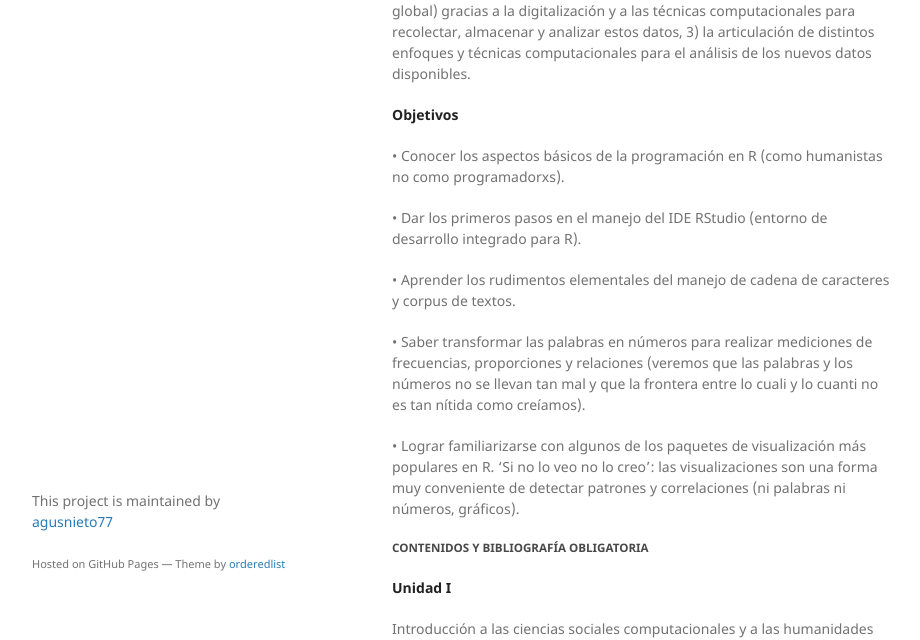
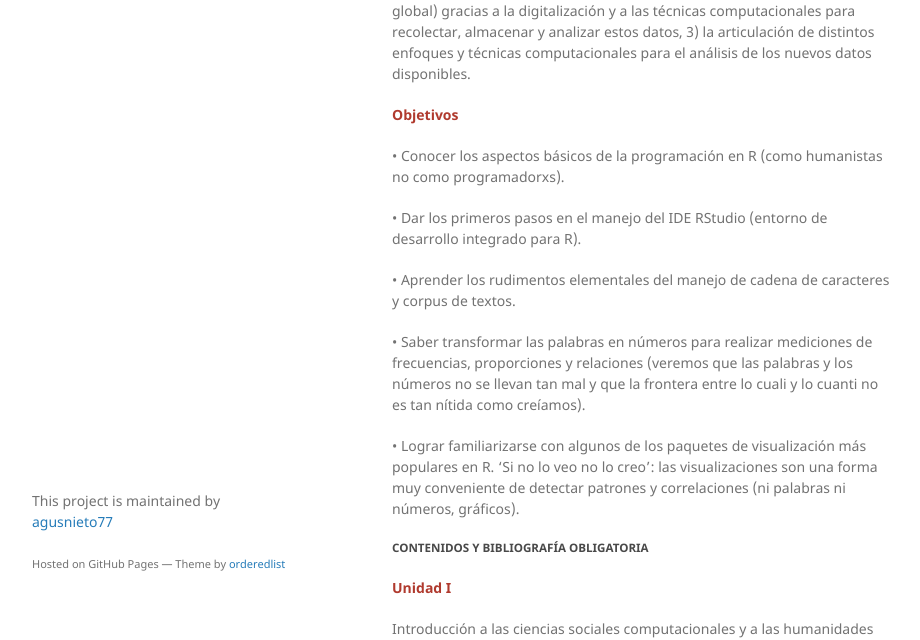
Before and after one commit to agusnieto77/Sem-HCACSo, a Jekyll site: the page built from docs/programa.md, in a window 1280 px wide and 1400 px high, scrolled down 1203 px. Shown: the part 757-1397 px from the top of the window, without its empty margins (178-1098 px from the left). Built offline with Jekyll 4.4.1, drawn with Linux system fonts in a browser that asks for light colours; our own code applies the rules of GitHub Pages for plain Markdown files.

Commit message:
Actualización

```diff
--- a/docs/_sass/jekyll-theme-minimal.scss
+++ b/docs/_sass/jekyll-theme-minimal.scss
@@ -182,7 +182,7 @@ ul.downloads {
 }
 
 strong {
-  color:#222;
+  color:#B03A2E;
   font-weight:700;
 }
 
@@ -194,7 +194,7 @@ strong {
 .downloads a strong {
   font-size:14px;
   display:block;
-  color:#222;
+  color:#B03A2E;
 }
 
 section {
```
